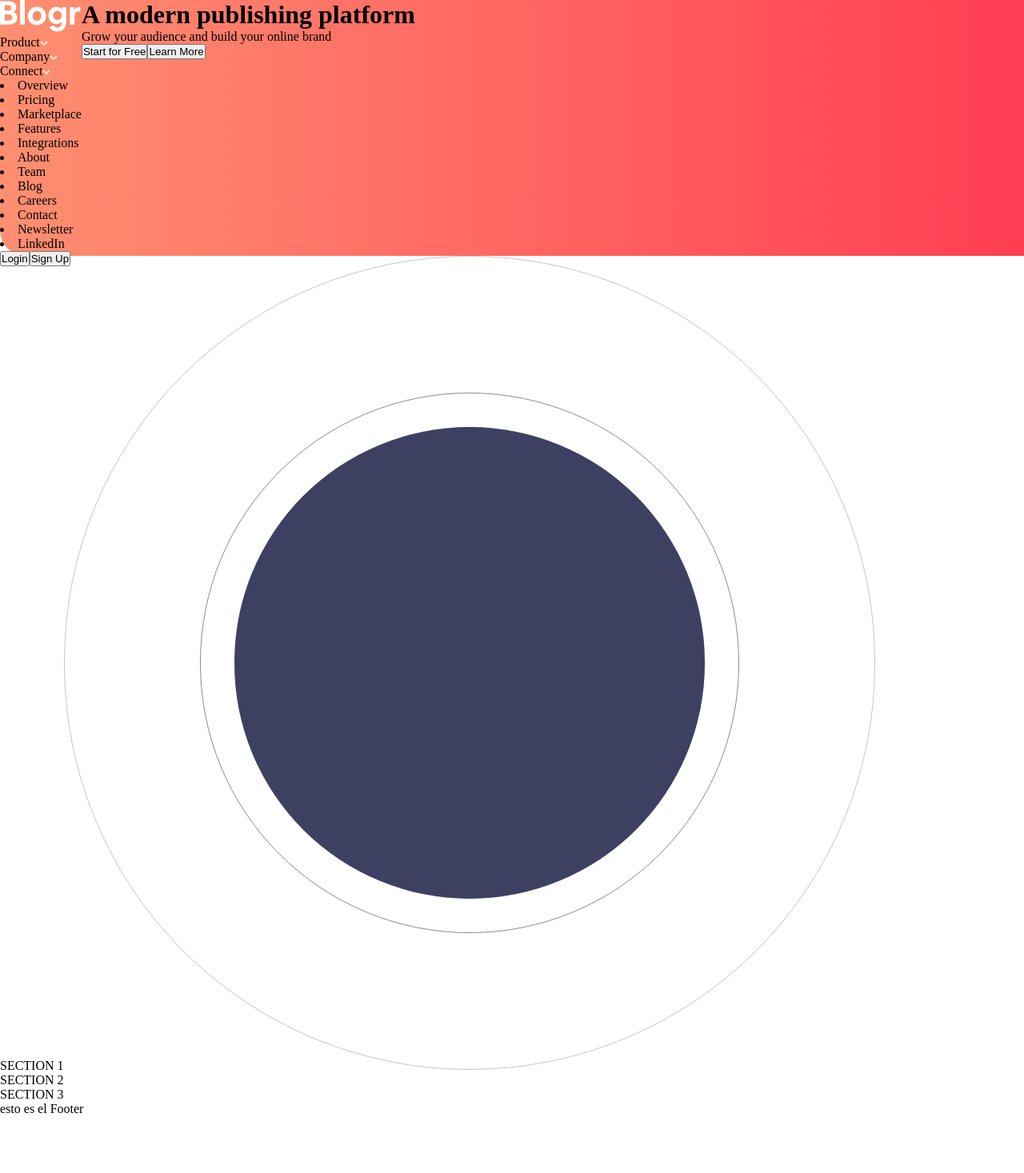
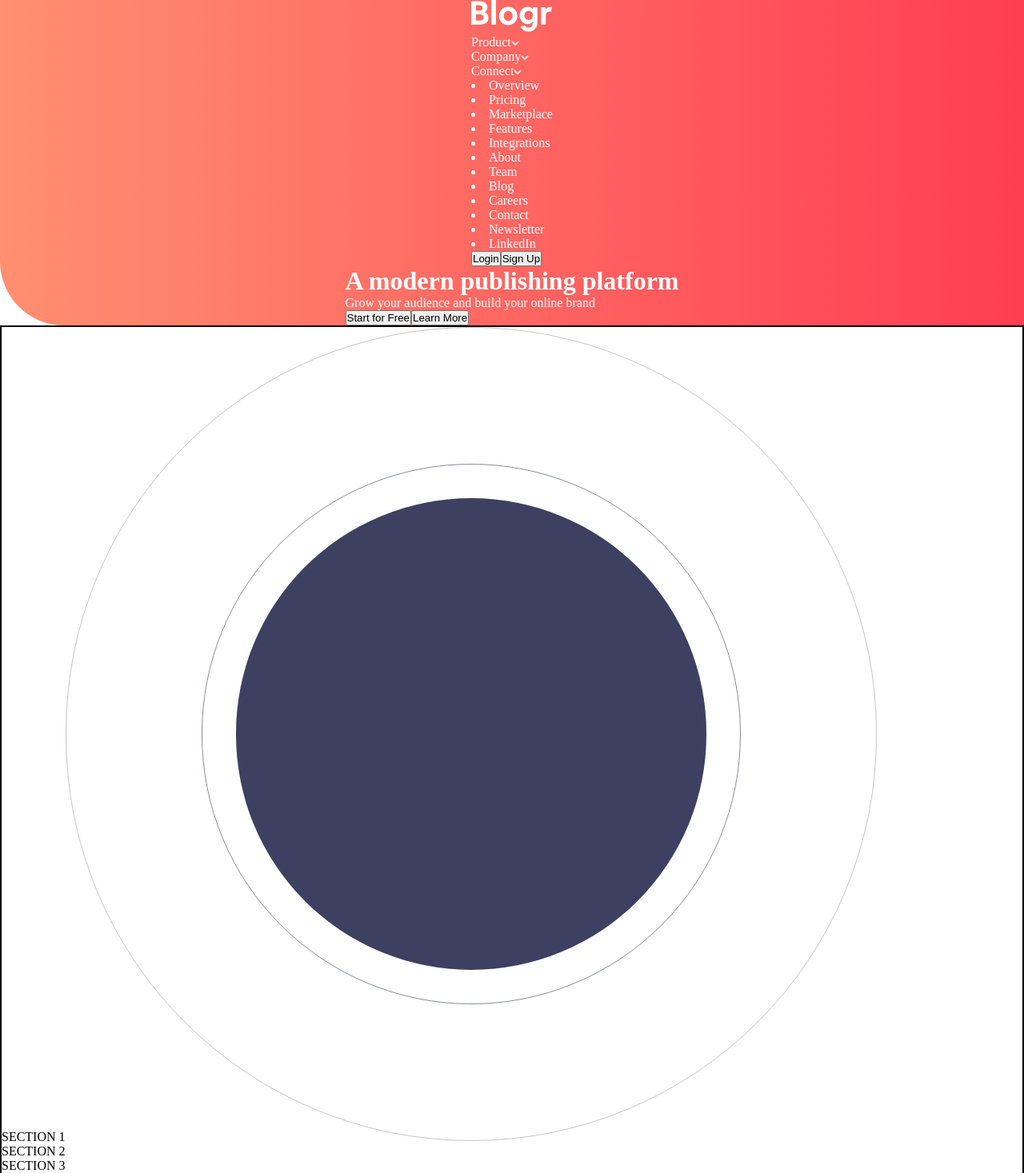
Before and after one commit to BryanPool99/Retos-FrontendMentor, a React (Create React App) app in the folder blogr-landing-page/: page / in a window 1280 px wide. Shown: the top 1467 px of the page at 80% size. Before the commit the page ends 1396 px from the top, so only its background shows below. Built offline with nearby package versions, Linux system fonts and the light colour scheme.

Commit message:
estilos del layout principal para pc terminados

```diff
--- a/blogr-landing-page/src/App.css
+++ b/blogr-landing-page/src/App.css
@@ -5,10 +5,27 @@
     padding: 0;
     box-sizing: border-box;
 }
+body{
+   overflow-x: hidden;
+}
 header{
     /*background:url("Images/bg-pattern-intro-desktop.svg");*/
     background-image: linear-gradient(90deg, var(--Verylightred), var(--Lightred));
-    border-bottom-left-radius: 2rem;
+    color: var(--WhiteTxt);
+    border-bottom-left-radius: 5rem;
     display: flex;
-    height: 20rem;
+    flex-direction: column;
+    align-items: center;
+    justify-content: center;
 }
+main{
+    border: 2px solid black;/*tmp*/
+}
+footer{
+    background: var(--VeryDarkBlackBlueFooterBG);
+    color: var(--GrayishBlueFootertxt);
+    border-top-right-radius: 5rem;
+    display: flex;
+    align-items: center;
+    justify-content: space-around;
+}
```
